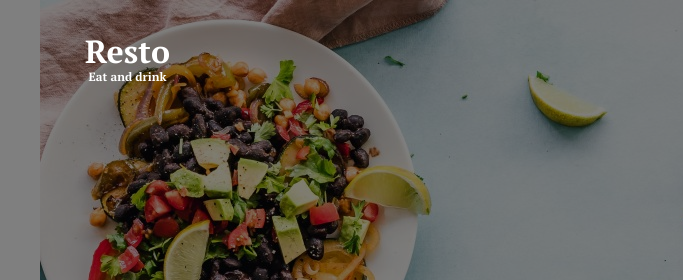
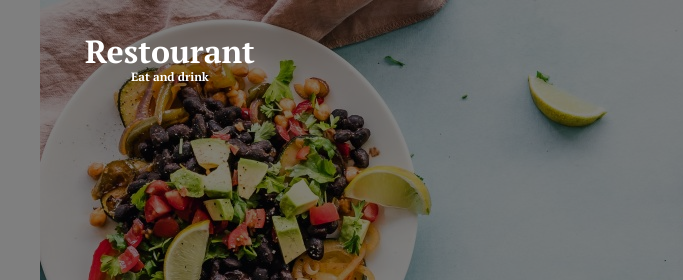
Before and after one commit to riza-ansori/Resto, a plain HTML site: page index.html in a window 1280 px wide. Shown: the top 280 px of the page, 0-683 px from the left. Drawn offline with nearby package versions, Linux system fonts and the light colour scheme; some packages are replaced by stand-ins of ours; a web font is replaced by a local one.

Commit message:
Restourant

```diff
--- a/index.html
+++ b/index.html
@@ -50,7 +50,7 @@
             <div class="row">
               <div class="col-5 pl-0 d-flex align-items-center">
                 <h1 class="logo">
-                  <a href="./index.html">Resto<span class="tagline">Eat and drink</span></a>
+                  <a href="./index.html">Restourant<span class="tagline">Eat and drink</span></a>
                 </h1>
               </div>
               <div class="col-7 text-right pr-0">
```
